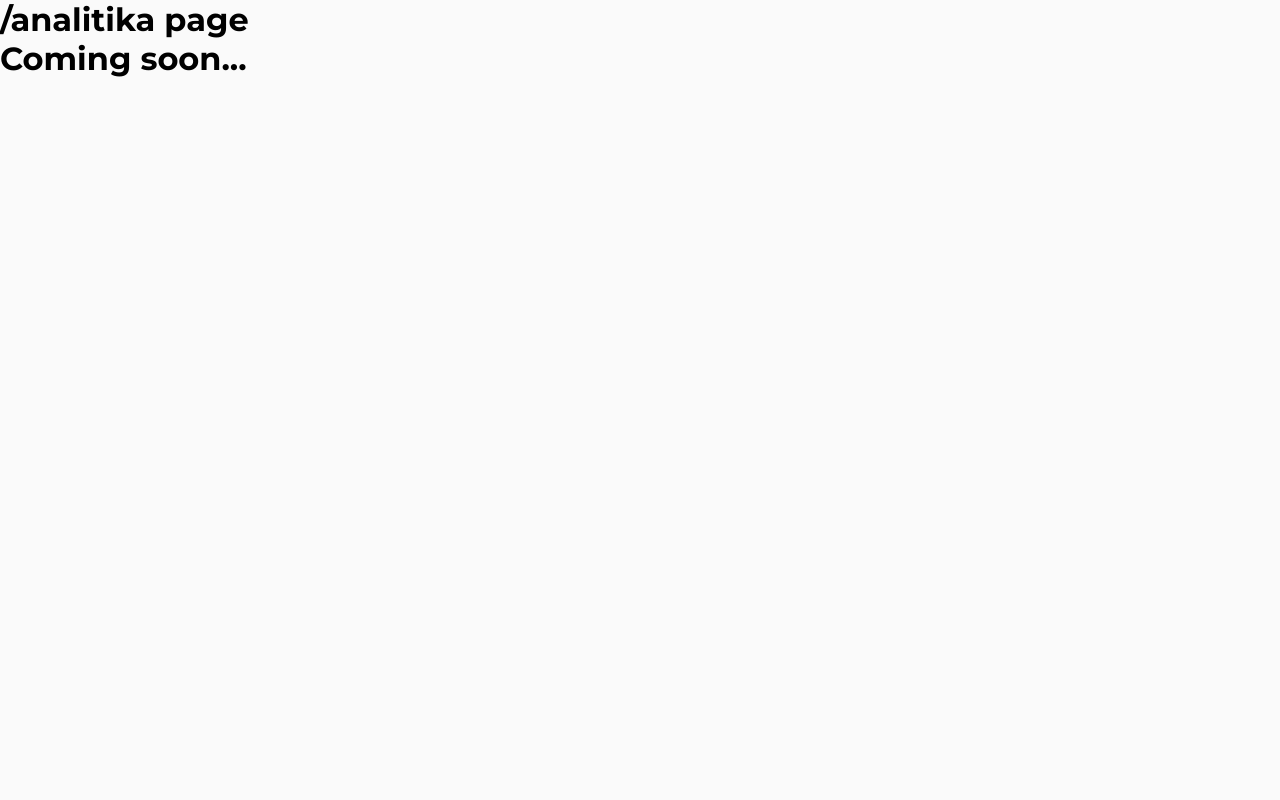
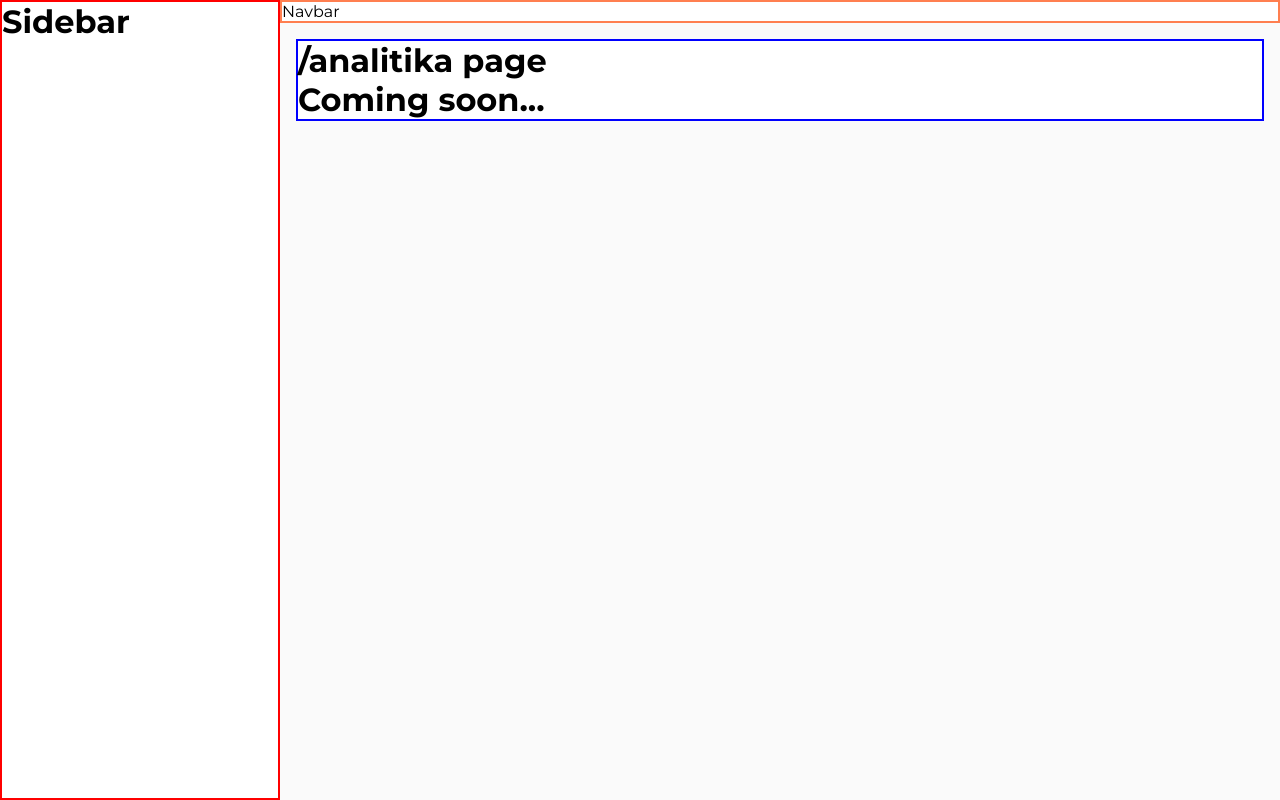
Before and after one commit to humoyuntech/CRM, a React (Vite) app: page /analitika in a window 1280 px wide. Built offline with nearby package versions, Linux system fonts and the light colour scheme.

Commit message:
CRM Structure

```diff
--- /dev/null
+++ b/src/components/Generics/Generics/style.js
@@ -0,0 +1,5 @@
+import styled from "styled-components";
+
+const Container = styled.div``;
+
+export { Container };
--- a/src/components/Navbar/style.js
+++ b/src/components/Navbar/style.js
@@ -1,7 +1,8 @@
 import styled from "styled-components";
 
 const Container = styled.div`
-
+  border: 2px solid coral;
+  background-color: white;
 `;
 
-export {Container}
+export { Container };
--- a/src/components/Sidebar/index.jsx
+++ b/src/components/Sidebar/index.jsx
@@ -1,9 +1,21 @@
 import React from 'react'
-import { Container } from './style'
+import { Container, Side, Body, Wrapper } from './style'
+import { Outlet } from 'react-router-dom'
+import Navbar from '../Navbar'
 
 const Sidebar = () => {
   return (
-    <Container>Sidebar</Container>
+      <Container>
+      <Side>
+        <h1>Sidebar</h1>
+      </Side>
+      <Body>
+        <Navbar />
+        <Wrapper>
+          <Outlet />
+        </Wrapper>
+      </Body>
+    </Container>
   )
 }
 
--- a/src/components/Sidebar/style.js
+++ b/src/components/Sidebar/style.js
@@ -1,7 +1,29 @@
 import styled from "styled-components";
 
 const Container = styled.div`
-
+  display: flex;
+`;
+const Side = styled.div`
+  width: 280px;
+  max-width: 280px;
+  min-width: 280px;
+  background-color: white;
+  border: 2px solid red;
+  height: 100vh;
+  overflow: hidden;
+  overflow-y: scroll;
+  &::-webkit-scrollbar {
+    width: 0;
+  }
+`;
+const Body = styled.div`
+  flex: 1;
+  /* border: 2px solid blue; */
+`;
+const Wrapper = styled.div`
+  border: 2px solid blue;
+  margin: 16px;
+  background-color: white;
 `;
 
-export {Container}
+export { Container, Side, Body, Wrapper };
--- a/src/root/index.jsx
+++ b/src/root/index.jsx
@@ -1,11 +1,13 @@
 import { Navigate, Route, Routes } from "react-router-dom";
 import { Container } from "./style";
 import sidebar from "../utils/sidebar";
+import Sidebar from "../components/Sidebar";
 
 export const Root = () => {
   return (
     <Container>
         <Routes>
+          <Route element={<Sidebar />}>
               {sidebar.map((parent) => {
                 const ElementParent = parent.element;
                 if (parent?.children) {
@@ -20,6 +22,7 @@
                     <Route key={parent.id} path={parent.path} element={<ElementParent />} />
                   );
               })}
+          </Route>
               <Route path="/" element={<Navigate to={"/analitika"} />} />
               <Route path="*" element={<h1>404 not found</h1>} />
         </Routes>
```
Also changed, not shown: review.js (+5 -3 lines), src/components/Generics/Generics/index.jsx (added, +14 -0 lines). Lines whose indentation alone changed are shown as unchanged.
